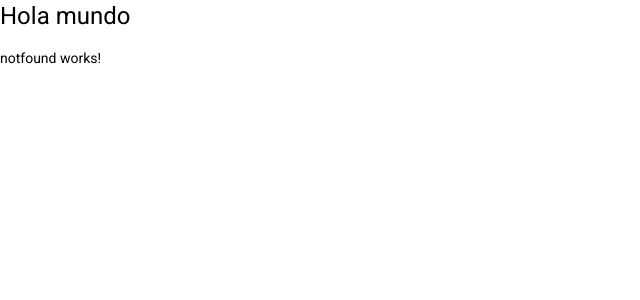
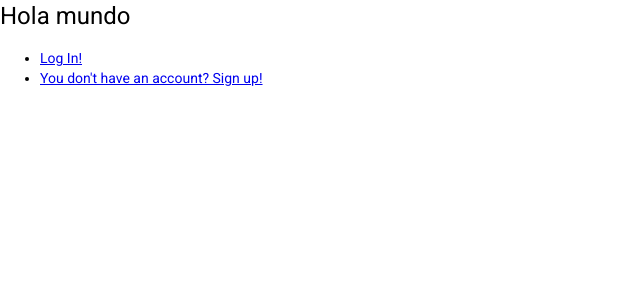
Before and after one commit to benjaminbascary/angular_heroes, an Angular app: page /notfound in a window 1280 px wide. Shown: the top 300 px of the page, without its empty margins (0-640 px from the left). Built offline with nearby package versions, Linux system fonts and the light colour scheme.

Commit message:
Adds login and signup rounting

```diff
--- a/src/app/app.module.ts
+++ b/src/app/app.module.ts
@@ -5,7 +5,7 @@
 // Developer's
 import { AppComponent } from './app.component';
 import { NotfoundComponent } from './shared/notfound/notfound.component';
-import { AppRouterModule } from './AppRouter.module';
+import { AppRouterModule } from './appRouter.module';
 
 @NgModule({
   declarations: [
--- a/src/app/AppRouter.module.ts
+++ b/src/app/appRouter.module.ts
@@ -4,6 +4,10 @@
 import { NotfoundComponent } from './shared/notfound/notfound.component';
 
 const routes: Routes = [
+  {
+    path: 'auth',
+    loadChildren: () => import('./auth/auth.module').then(m => m.AuthModule)
+  },
   {
     path: 'notfound',
     component: NotfoundComponent
--- a/src/app/auth/auth.module.ts
+++ b/src/app/auth/auth.module.ts
@@ -2,7 +2,7 @@
 import { CommonModule } from '@angular/common';
 import { LoginComponent } from './pages/login/login.component';
 import { SignupComponent } from './pages/signup/signup.component';
-
+import { AuthRoutingModule } from './auth-routing.module';
 
 
 @NgModule({
@@ -11,7 +11,8 @@
     SignupComponent
   ],
   imports: [
-    CommonModule
+    CommonModule,
+    AuthRoutingModule
   ]
 })
 export class AuthModule { }
--- a/src/app/shared/notfound/notfound.component.html
+++ b/src/app/shared/notfound/notfound.component.html
@@ -1 +1,12 @@
-<p>notfound works!</p>
+<ul>
+  <li>
+    <a routerLink="/auth/login">
+      Log In!
+    </a>
+  </li>
+  <li>
+    <a routerLink="/auth/signup">
+      You don't have an account? Sign up!
+    </a>
+  </li>
+</ul>
```
Also changed, not shown: src/app/auth/auth-routing.module.ts (added, +35 -0 lines).
